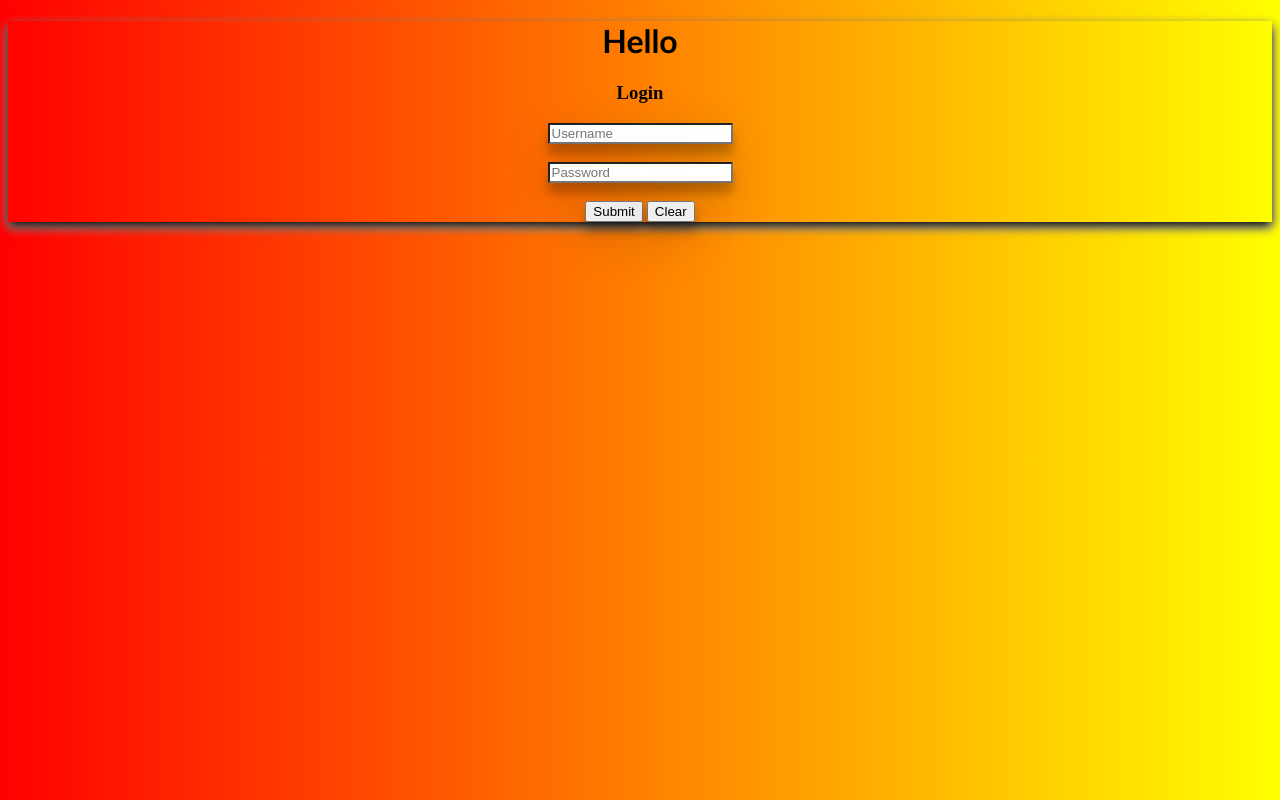
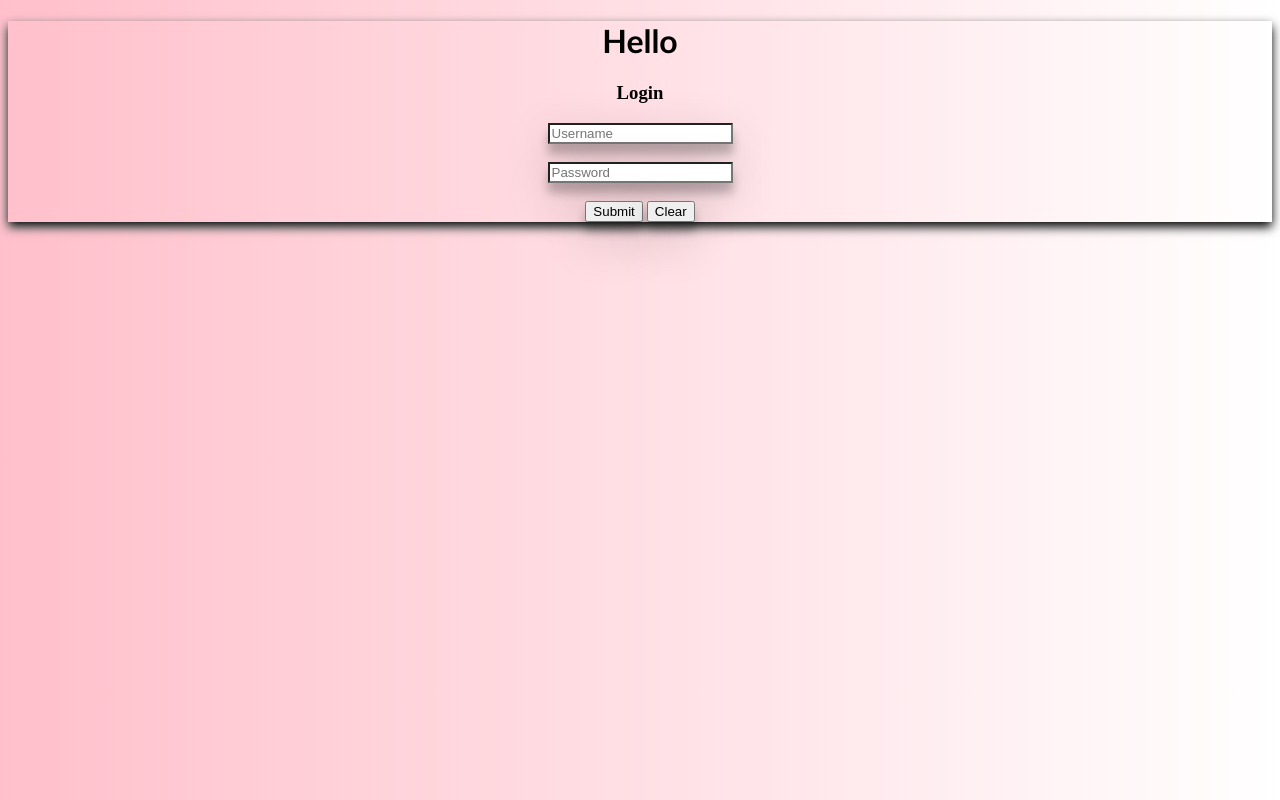
Before and after one commit to Roosewelt-nacth/Web-Technologies-A12, a plain HTML site: page index.html in a window 1280 px wide. In both pictures the pointer is over the element 640 px from the left and 121 px from the top of the page. Drawn offline with Linux system fonts and the light colour scheme.

Commit message:
Update index.html

```diff
--- a/index.html
+++ b/index.html
@@ -13,7 +13,7 @@
             background-image: linear-gradient(to left,White,White);
         }
         body:hover{
-            background-image: linear-gradient(to right,red,yellow);
+            background-image: linear-gradient(to right,pink,white);
         }
         input{
             box-shadow: 0 10px 10px 0 rgba(0, 0, 0, 0.24), 0 17px 50px 0 rgba(0,0,0,0.19);
```
